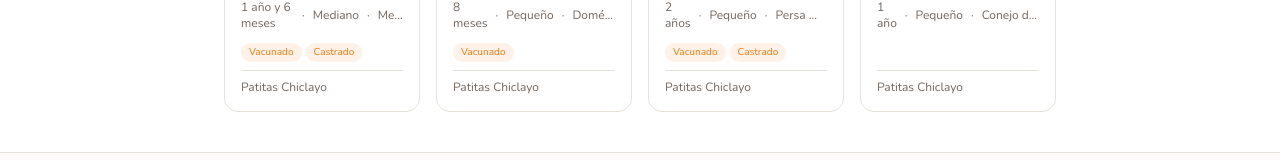
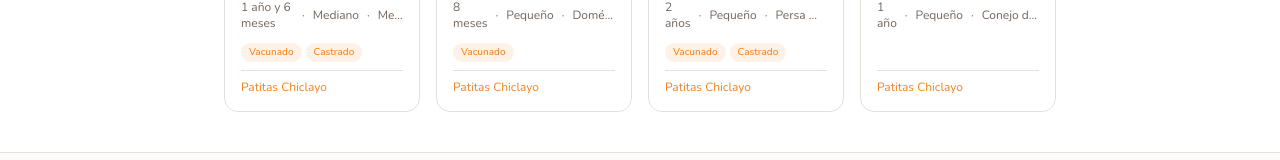
Before and after one commit to gonzalo-droid/pets-app, a Next.js app: page /shelters/shelter-001 in a window 1280 px wide. Shown: the part 1517-1677 px from the top of the page. Built offline with nearby package versions, Linux system fonts and the light colour scheme.

Commit message:
feat: AnimalCard links shelter name to public shelter profile

```diff
--- a/src/components/animals/AnimalCard.tsx
+++ b/src/components/animals/AnimalCard.tsx
@@ -7,6 +7,7 @@ import type { AnimalWithPhotos } from '@/types'
 interface AnimalCardProps {
   animal: AnimalWithPhotos
   shelterName?: string
+  shelterId?: string
 }
 
 const HEALTH_CHIPS = [
@@ -15,7 +16,7 @@ const HEALTH_CHIPS = [
   { key: 'is_microchipped', label: 'Microchip' },
 ] as const
 
-export default function AnimalCard({ animal, shelterName }: AnimalCardProps) {
+export default function AnimalCard({ animal, shelterName, shelterId }: AnimalCardProps) {
   const coverPhoto = animal.animal_photos.find((p) => p.is_cover) ?? animal.animal_photos[0]
   const activeChips = HEALTH_CHIPS.filter(({ key }) => animal[key])
 
@@ -84,9 +85,19 @@ export default function AnimalCard({ animal, shelterName }: AnimalCardProps) {
 
         {/* Albergue */}
         {shelterName && (
-          <p className="mt-auto pt-2 text-xs text-muted-foreground border-t border-border truncate">
-            {shelterName}
-          </p>
+          <div className="mt-auto pt-2 border-t border-border">
+            {shelterId ? (
+              <Link
+                href={`/shelters/${shelterId}`}
+                onClick={(e) => e.stopPropagation()}
+                className="text-xs text-primary hover:underline truncate block"
+              >
+                {shelterName}
+              </Link>
+            ) : (
+              <p className="text-xs text-muted-foreground truncate">{shelterName}</p>
+            )}
+          </div>
         )}
       </div>
     </Link>
```
